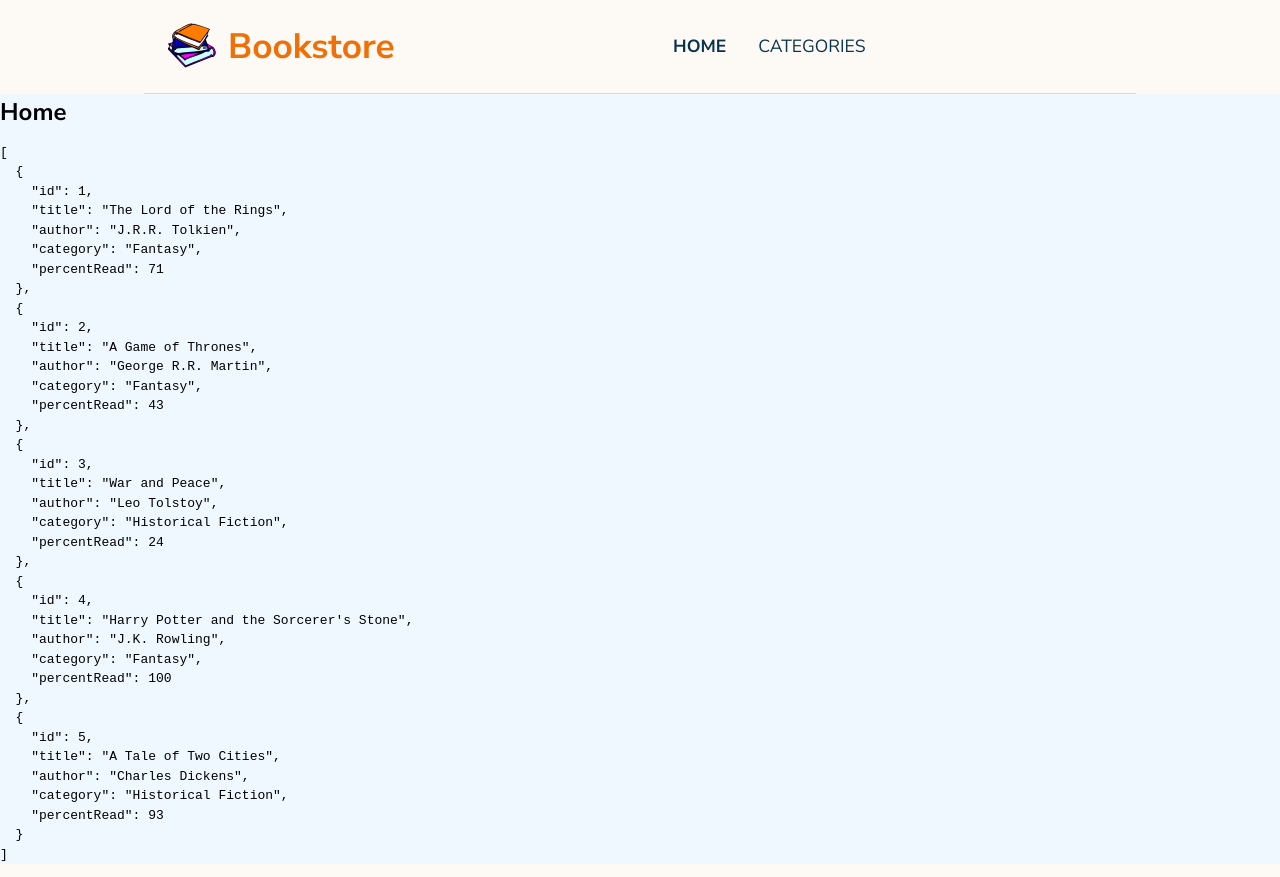
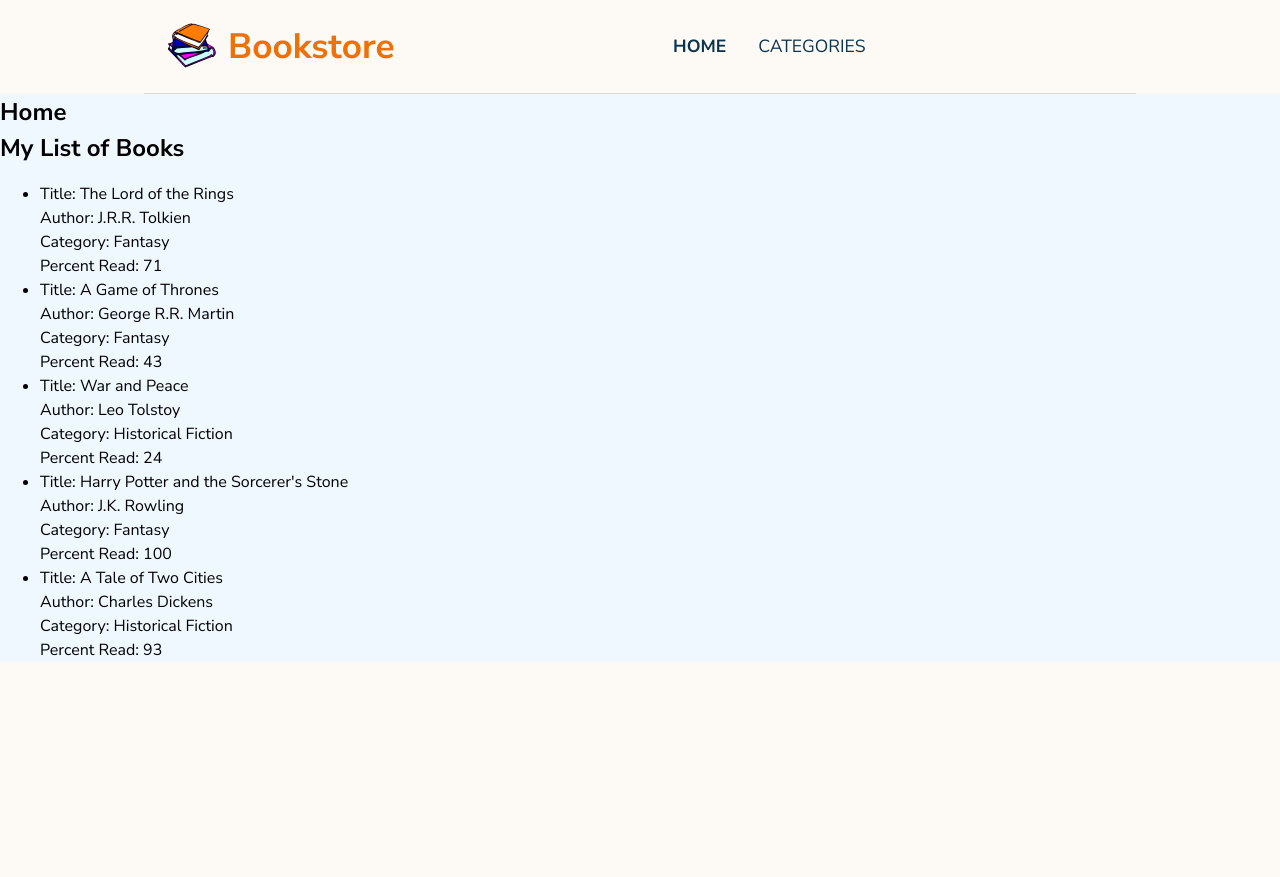
Before and after one commit to henokkhm/microverse-bookstore-app, a React (Create React App) app: page / in a window 1280 px wide. After the commit the page ends 800 px from the top, so only its background shows below. Built offline with nearby package versions, Linux system fonts and the light colour scheme.

Commit message:
Add Book componet

```diff
--- a/package.json
+++ b/package.json
@@ -6,6 +6,7 @@
     "@testing-library/jest-dom": "^5.17.0",
     "@testing-library/react": "^13.4.0",
     "@testing-library/user-event": "^13.5.0",
+    "prop-types": "^15.8.1",
     "react": "^18.2.0",
     "react-dom": "^18.2.0",
     "react-router-dom": "^6.14.2",
@@ -17,6 +18,7 @@
     "build": "react-scripts build",
     "test": "react-scripts test",
     "lint": "eslint \"**/*.{js,jsx}\" && stylelint \"**/*.{css,scss}\"",
+    "eslint-fix": "eslint \"**/*.{js,jsx}\" --fix",
     "eject": "react-scripts eject"
   },
   "eslintConfig": {
--- /dev/null
+++ b/src/components/Book.js
@@ -0,0 +1,35 @@
+import PropTypes from 'prop-types';
+
+function Book({
+  title, author, category, percentCompleted,
+}) {
+  return (
+    <li>
+      <div>
+        <span>Title: </span>
+        <span>{title}</span>
+      </div>
+      <div>
+        <span>Author: </span>
+        <span>{author}</span>
+      </div>
+      <div>
+        <span>Category: </span>
+        <span>{category}</span>
+      </div>
+      <div>
+        <span>Percent Read: </span>
+        <span>{percentCompleted}</span>
+      </div>
+    </li>
+  );
+}
+
+Book.propTypes = {
+  title: PropTypes.string.isRequired,
+  author: PropTypes.string.isRequired,
+  category: PropTypes.string.isRequired,
+  percentCompleted: PropTypes.number.isRequired,
+};
+
+export default Book;
--- a/src/components/BookList.js
+++ b/src/components/BookList.js
@@ -1,9 +1,21 @@
+import Book from './Book';
 import books from '../data/books.json';
 
 function BookList() {
   return (
     <div>
-      <pre>{JSON.stringify(books, null, 2)}</pre>
+      <h2>My List of Books</h2>
+      <ul>
+        {books.map((book) => (
+          <Book
+            key={book.id}
+            title={book.title}
+            author={book.author}
+            category={book.category}
+            percentCompleted={book.percentRead}
+          />
+        ))}
+      </ul>
     </div>
   );
 }
```
Also changed, not shown: 1 other file (tests, documents, lock files or other folders).
